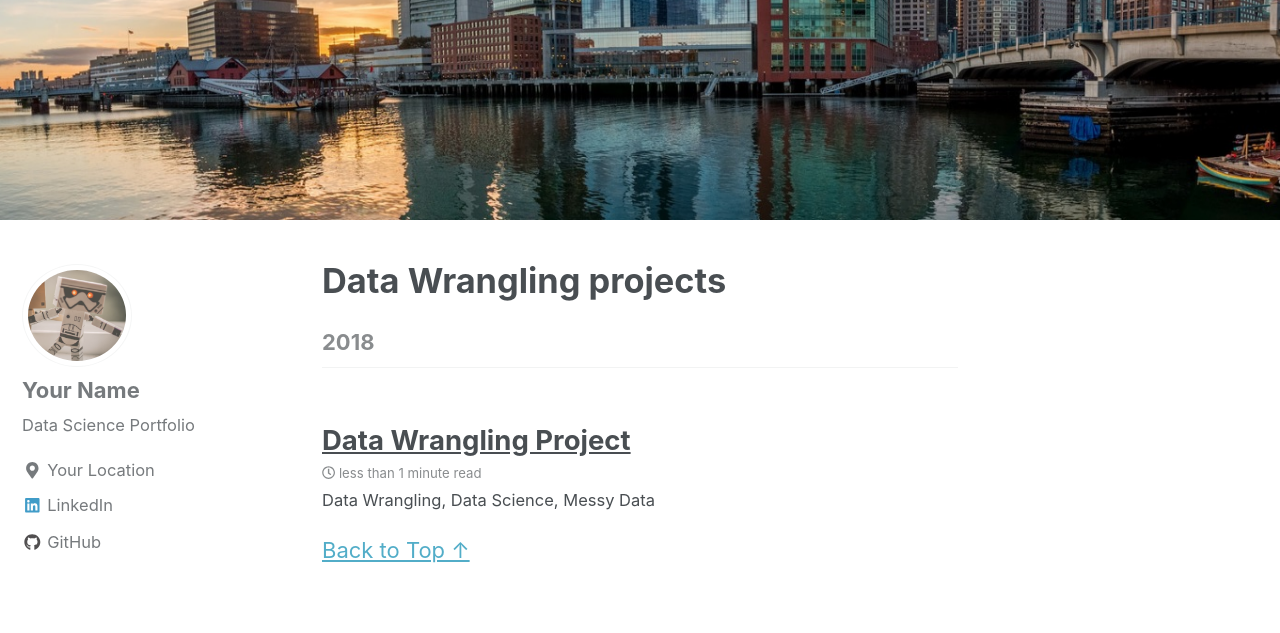
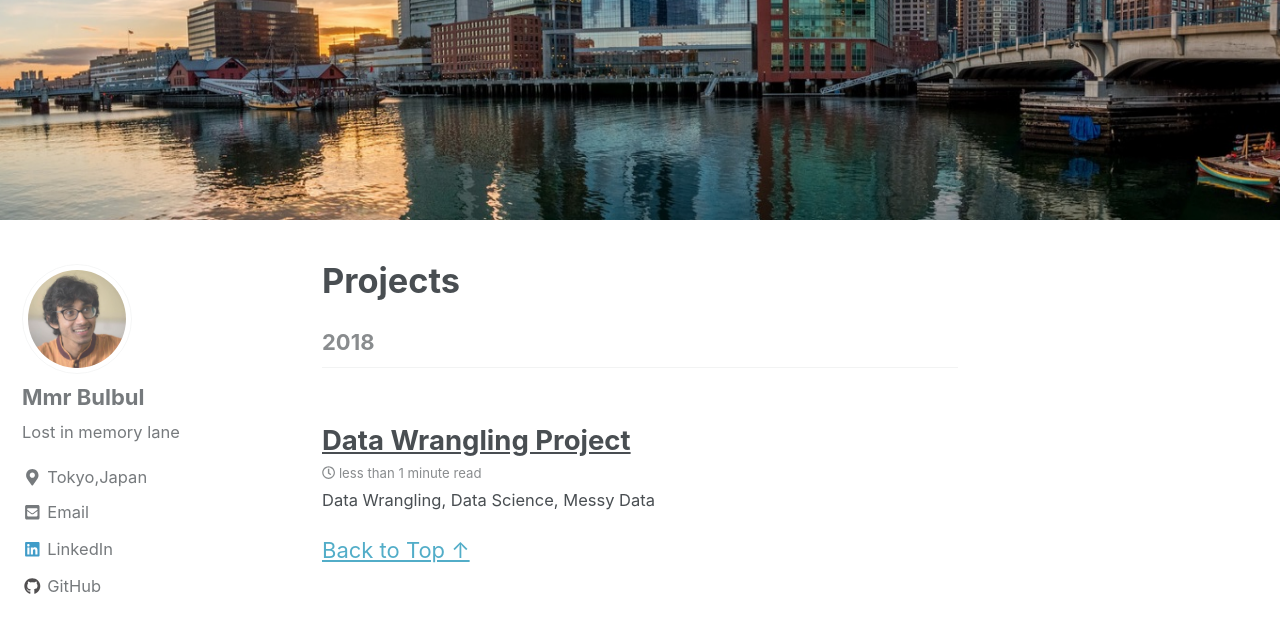
Before and after one commit to mmrbulbul/mmrbulbul.github.io, a Jekyll site: the page built from _pages/machinelearning.md, in a window 1280 px wide and 900 px high, scrolled down 355 px. Shown: the top 633 px of the window. Built offline with Jekyll 4.4.1, drawn with Linux system fonts in a browser that asks for light colours; nearby versions of some CDN libraries; some of the changed text lies outside the part shown.

Commit message:
bulk commit

```diff
--- a/_config.yml
+++ b/_config.yml
@@ -9,10 +9,10 @@
 
 # Site Settings
 locale                   : "en-US"
-title                    : "Your Name"
+title                    : "Mmr Bulbul"
 title_separator          : "-"
-name                     : "Your Name"
-description              : "Data Science Portfolio"
+name                     : "Md. Muklasur Rahman Bulbul"
+description              : "Lost in memory-lane"
 url                      : # the base hostname & protocol for your site e.g. "https://mmistakes.github.io"
 baseurl                  : # the subpath of your site, e.g. "/blog"
 repository               : # GitHub username/repo-name e.g. "mmistakes/minimal-mistakes"
@@ -84,11 +84,11 @@
 
 # Site Author
 author:
-  name             : "Your Name"
-  avatar           : "/images/bio-pic-2.jpg" # path of avatar image, e.g. "/assets/images/bio-photo.jpg"
-  bio              : "Data Science Portfolio"
-  location         : "Your Location"
-  email            :
+  name             : "Mmr Bulbul"
+  avatar           : "/images/bio-pic.jpg" # path of avatar image, e.g. "/assets/images/bio-photo.jpg"
+  bio              : "Lost in memory lane"
+  location         : "Tokyo,Japan"
+  email            : "mmrbulbul@gmail.com"
   uri              :
   home             : # null (default), "absolute or relative url to link to author home"
   bitbucket        :
@@ -97,13 +97,13 @@
   flickr           :
   facebook         :
   foursquare       :
-  github           : "Your Github"
+  github           : "mmrbulbul"
   gitlab           :
   google_plus      :
   keybase          :
   instagram        :
   lastfm           :
-  linkedin         : "dataoptimal" # "john-doe-12345678" (the last part of your profile url, e.g. https://www.linkedin.com/in/john-doe-12345678)
+  linkedin         : "mmrbulbul" # "john-doe-12345678" (the last part of your profile url, e.g. https://www.linkedin.com/in/john-doe-12345678)
   pinterest        :
   soundcloud       :
   stackoverflow    : # "123456/username" (the last part of your profile url, e.g. https://stackoverflow.com/users/123456/username)
--- a/_pages/machinelearning.md
+++ b/_pages/machinelearning.md
@@ -1,7 +1,7 @@
 ---
 layout: posts
 permalink: /data-wrangling/
-title: "Data Wrangling projects"
+title: "Projects"
 author_profile: true
 header:
   image: "/images/fort point.png"
```
